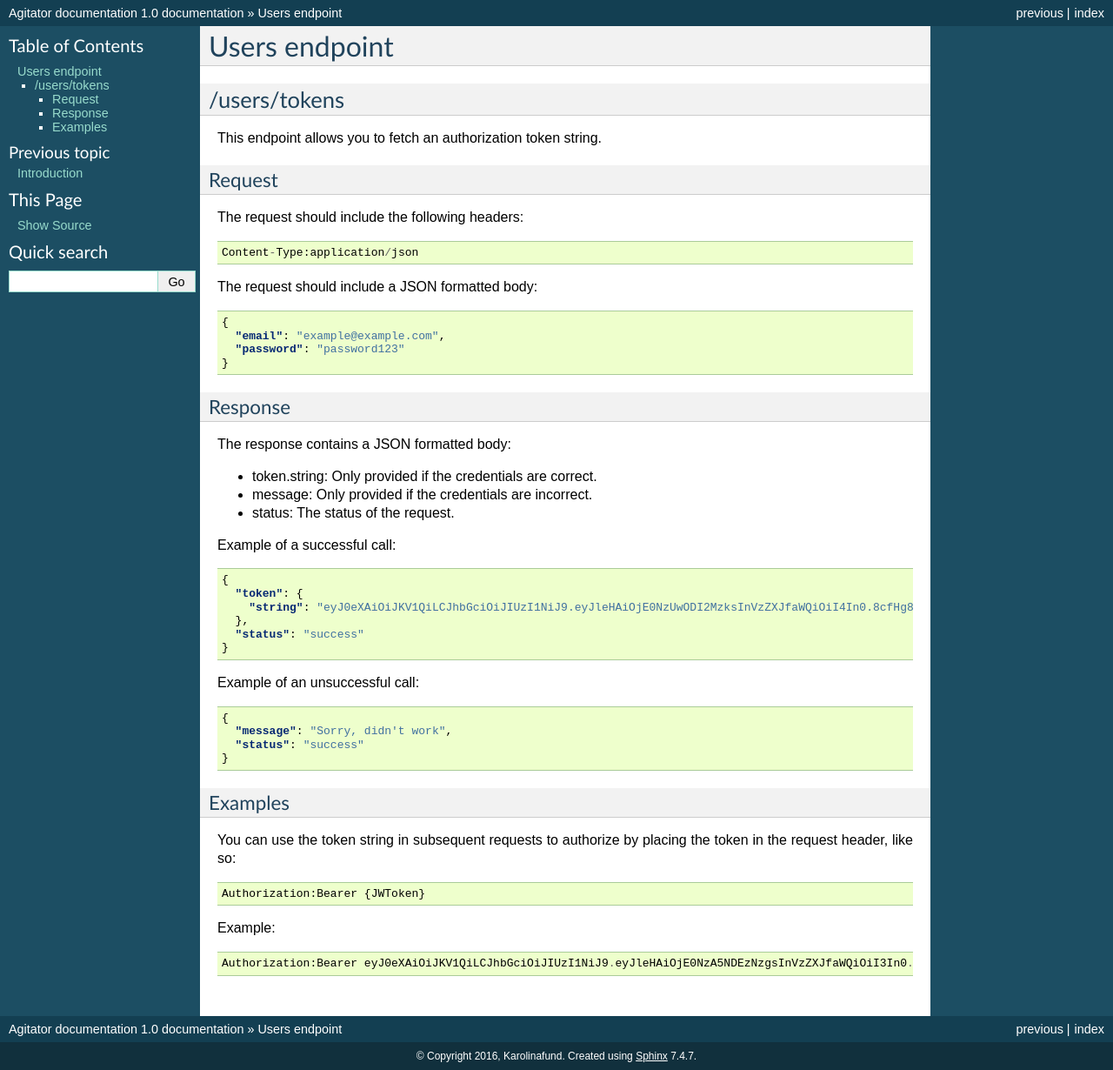
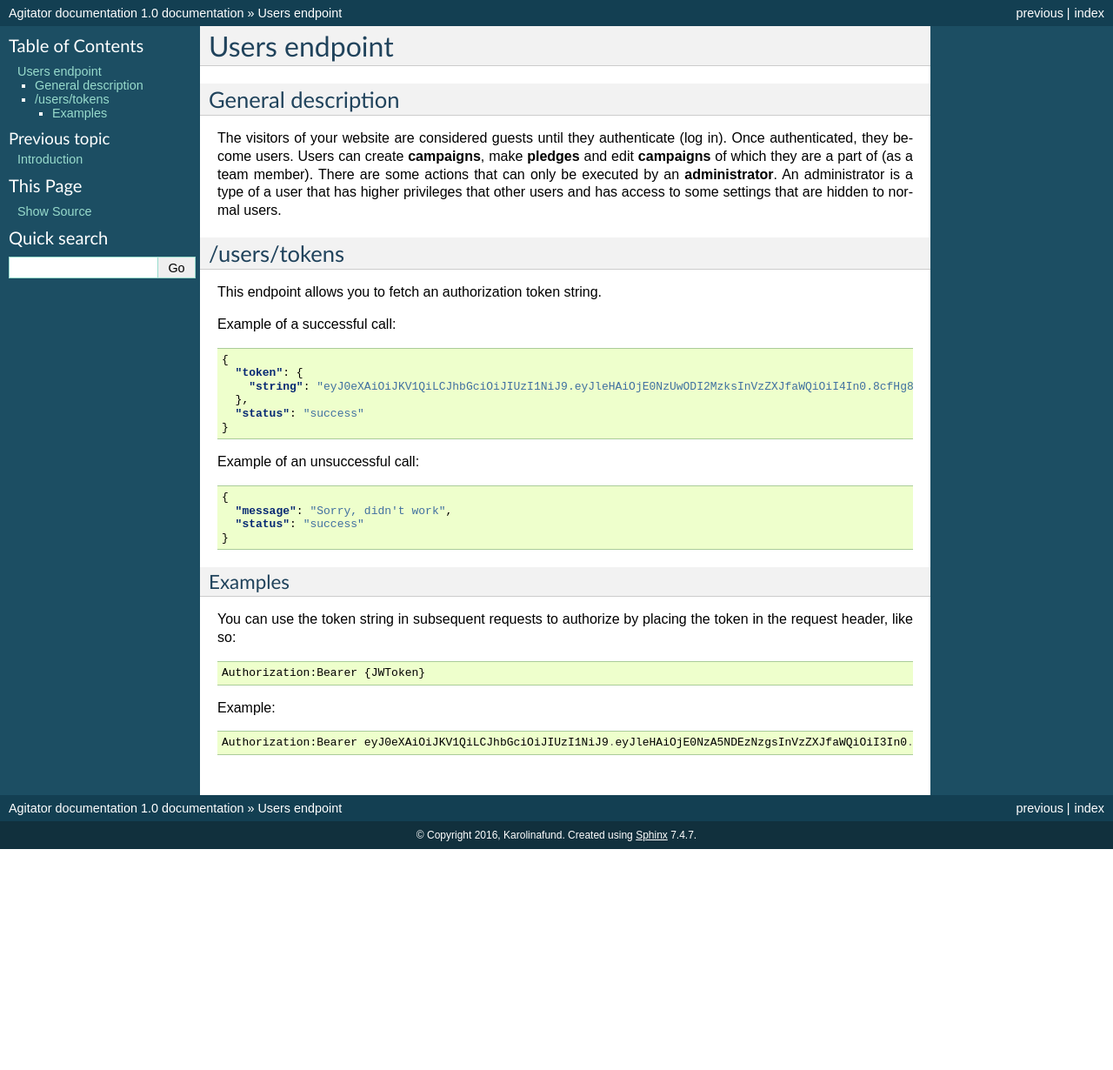
Before and after one commit to arnarfjodur/agitator-docs, a Sphinx documentation site: the page built from docs/usersendpoint.rst, in a window 1280 px wide. Shown: the whole page at 87% size. Built offline with Sphinx 7.4.7, drawn with Linux system fonts in a browser that asks for light colours; after the commit the page ends 976 px from its top, so only the background shows below that.

Commit message:
trying out links

```diff
--- a/docs/Introduction.rst
+++ b/docs/Introduction.rst
@@ -40,4 +40,5 @@ Pledges are contributions of **users** to **campaigns**. The amount of a success
 Endpoints
 =========
 
-* :ref:`users-endpoint`
+* :ref:`usersendpoint`
+  * :ref:`userstokens`
--- a/docs/users-endpoint.rst
+++ b/docs/usersendpoint.rst
@@ -1,37 +1,18 @@
-.. _users-endpoint:
+.. _usersendpoint:
 ##############
 Users endpoint
 ##############
 
+General description
+===================
+
+The visitors of your website are considered guests until they authenticate (log in). Once authenticated, they become users. Users can create **campaigns**, make **pledges** and edit **campaigns** of which they are a part of (as a team member). There are some actions that can only be executed by an **administrator**. An administrator is a type of a user that has higher privileges that other users and has access to some settings that are hidden to normal users.
+
+.. _userstokens:
 /users/tokens
 =============
 
 This endpoint allows you to fetch an authorization token string.
-
-Request
-*******
-
-The request should include the following headers:
-::
-  Content-Type:application/json
-
-The request should include a JSON formatted body:
-
-.. code-block:: json
-
-  {
-    "email": "example@example.com",
-    "password": "password123"
-  }
-
-Response
-********
-
-The response contains a JSON formatted body:
-
-* token.string: Only provided if the credentials are correct.
-* message: Only provided if the credentials are incorrect.
-* status: The status of the request.
 
 Example of a successful call:
 
```
